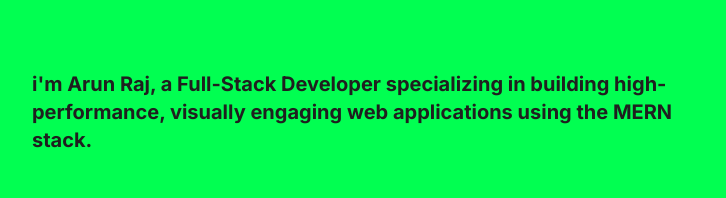
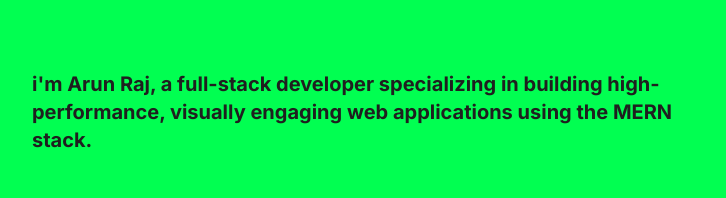
Before and after one commit to arunrajwebdeveloper/me, a React (Vite) app: page / in a window 1280 px wide. Shown: the part 354-552 px from the top of the page, without its empty margins (276-1002 px from the left). Built offline with nearby package versions, Linux system fonts and the light colour scheme.

Commit message:
text corr

```diff
--- a/src/components/HeroSection.tsx
+++ b/src/components/HeroSection.tsx
@@ -9,7 +9,7 @@
         namaste.
       </Title>
       <Text className="text-secondary text-xl font-bold mb-10">
-        i'm Arun Raj, a Full-Stack Developer specializing in building
+        i'm Arun Raj, a full-stack developer specializing in building
         high-performance, visually engaging web applications using the MERN
         stack.
       </Text>
```
